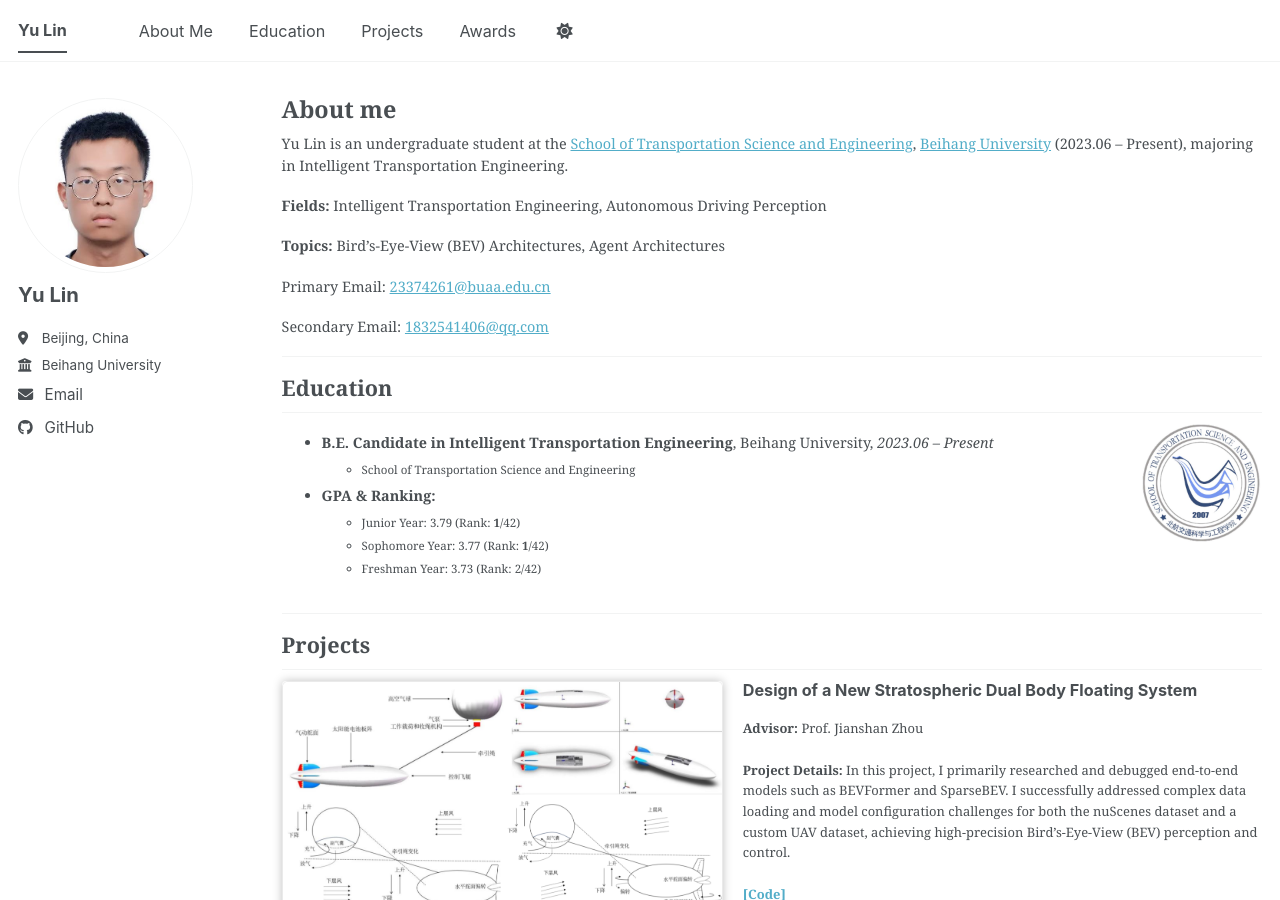
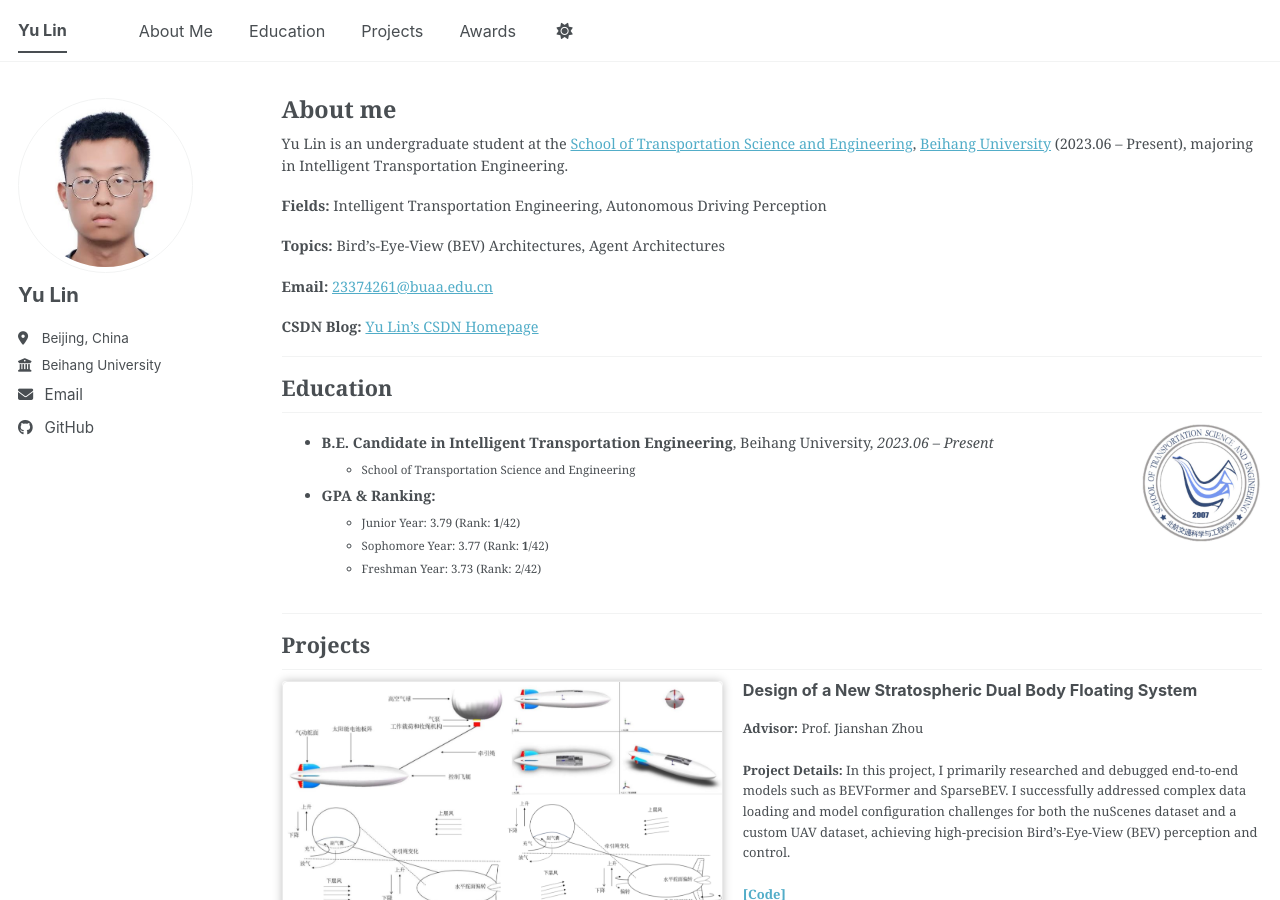
Before and after one commit to buaaeducn/buaaeducn.github.io, a Jekyll site: the page built from _pages/about.md, in a window 1280 px wide and 900 px high. Built offline with Jekyll 4.4.1, drawn with Linux system fonts in a browser that asks for light colours; a script bundle is joined from its source files by our own code; library files that are not in the unit come from our copies.

Commit message:
Update about.md

```diff
--- a/_pages/about.md
+++ b/_pages/about.md
@@ -14,10 +14,9 @@ Yu Lin is an undergraduate student at the [School of Transportation Science and
 
 **Topics:** Bird's-Eye-View (BEV) Architectures, Agent Architectures
 
-Primary Email: [23374261@buaa.edu.cn](mailto:23374261@buaa.edu.cn)
+**Email:** [23374261@buaa.edu.cn](mailto:23374261@buaa.edu.cn)
 
-Secondary Email: [1832541406@qq.com](mailto:1832541406@qq.com)
-
+**CSDN Blog:** [Yu Lin's CSDN Homepage](https://blog.csdn.net/Linyu13467?type=blog)
 
 ---
 
```
